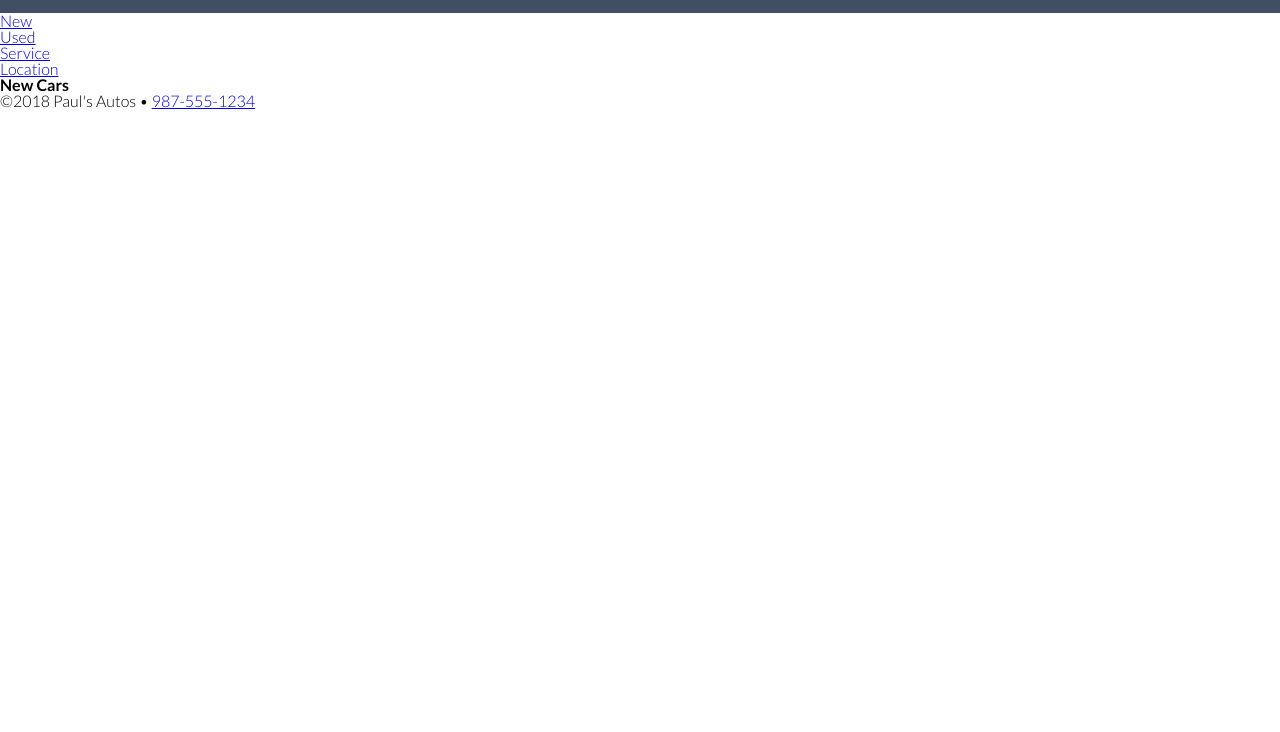
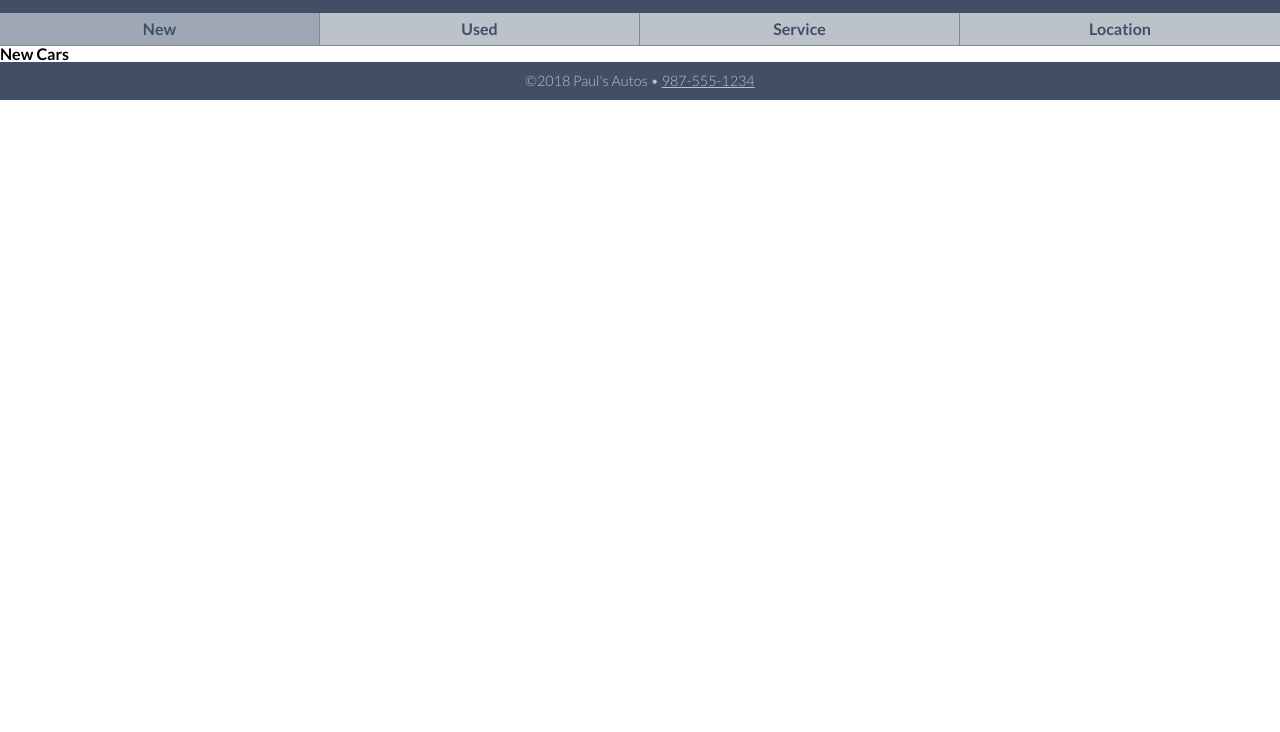
Before and after one commit to akoliag/responsive-web-design, a plain HTML site: page RWD/index.html in a window 1280 px wide. Shown: the part 68-800 px from the top of the page. Drawn offline with Linux system fonts and the light colour scheme.

Commit message:
add navigation and footer

```diff
--- a/RWD/index.html
+++ b/RWD/index.html
@@ -19,9 +19,9 @@
         </h1>
     </header>
     <!--PAGE NAVIGATION-->
-    <nav>
+    <nav class="clearfix">
         <ul class="clearfix">
-            <li><a href="index.html">New</a></li>
+            <li class="active"><a href="index.html">New</a></li>
             <li><a href="used.html">Used</a></li>
             <li><a href="service.html">Service</a></li>
             <li><a href="location.html">Location</a></li>
--- a/RWD/scss/_small-default.scss
+++ b/RWD/scss/_small-default.scss
@@ -16,6 +16,7 @@ html {
 body {
     font-family: $defaultFont;
     font-weight: $normalWeight;
+    font-size: 16px;
 }
 
 
@@ -35,3 +36,73 @@ header {
         font-weight: $normalWeight;
     }
 }
+/*---------------------------------------NAVIGATION-------------------------------------*/
+nav {
+    background-color: $secondaryColor;
+    border-bottom: 1px solid rgba(0, 0, 0, 0.3);
+
+    ul li {
+        float: left;
+        width: 25%;
+        border-right: 1px solid rgba(0, 0, 0, 0.3);
+    }
+    ul li:last-child {
+        border-right: none;
+    }
+    ul li a {
+        display: block;
+        text-align: center;
+        font-weight: $boldWeight;
+        padding: 0.5rem 0;
+        color: $primaryColor;
+        text-decoration: none;
+        transition: background 0.75s ease, color 0.75s ease;
+    }
+
+    ul li.active a {
+        background-color: darken($secondaryColor, 10%);
+    }
+    ul li a:hover {
+        color: $secondaryColor;
+        background-color: $primaryColor;
+    }
+}
+
+/*---------------------------------------FOOTER-------------------------------------*/
+
+footer {
+    width: 100%;
+    background-color: $primaryColor;
+     p {
+         text-align: center;
+         color: $secondaryColor;
+         padding: .75rem 0;
+         font-size: .9rem;
+         a {
+             color: $secondaryColor;
+         }
+     }
+
+}
+
+
+
+
+
+
+
+
+
+
+
+
+
+
+
+
+/*----------------Clearfix: Force an Element not to collapse--------------------*/
+.clearfix:after {
+    content: "";
+    display: table;
+    clear: both;
+}
```
Also changed, not shown: RWD/css/style.css.
